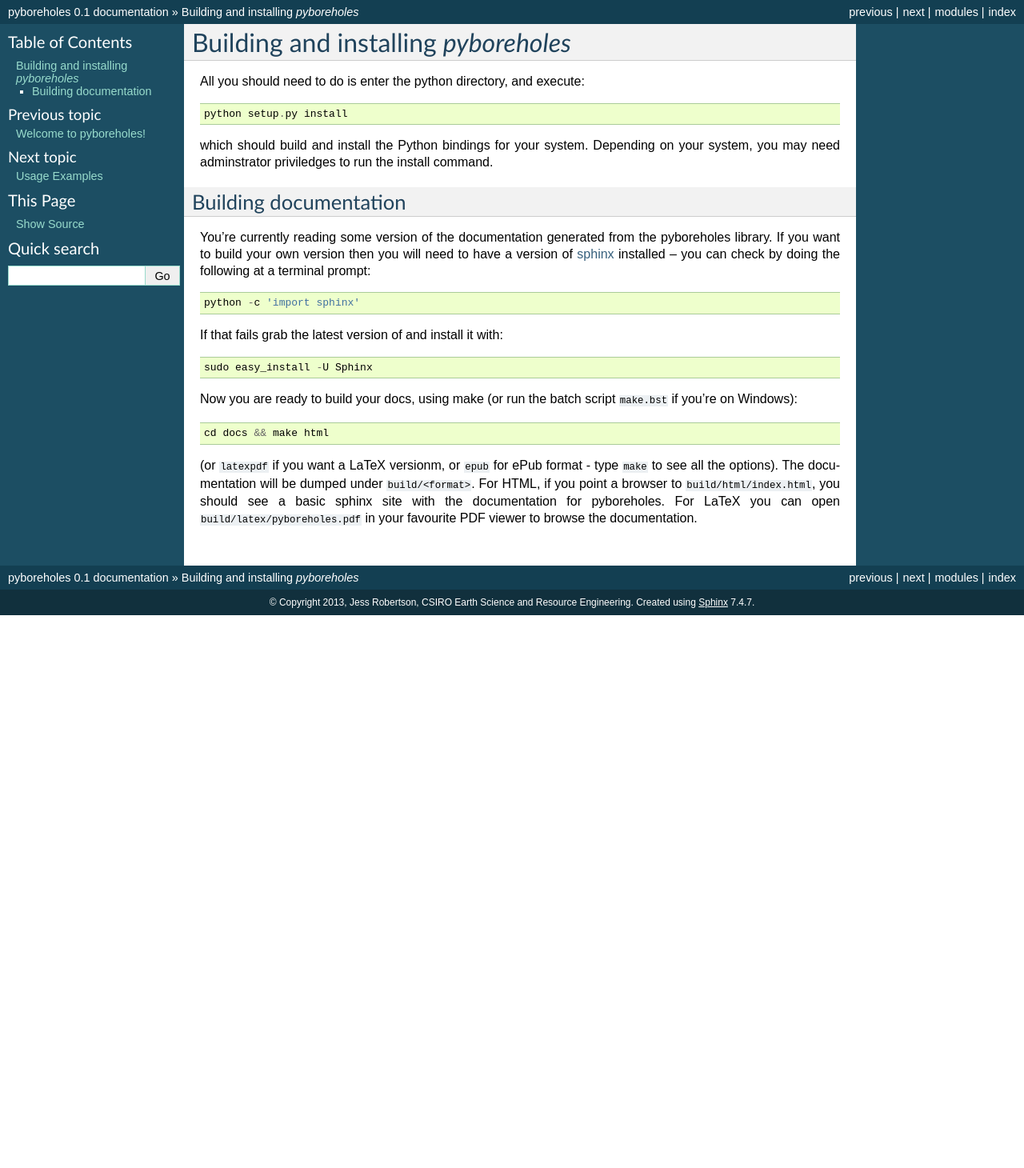
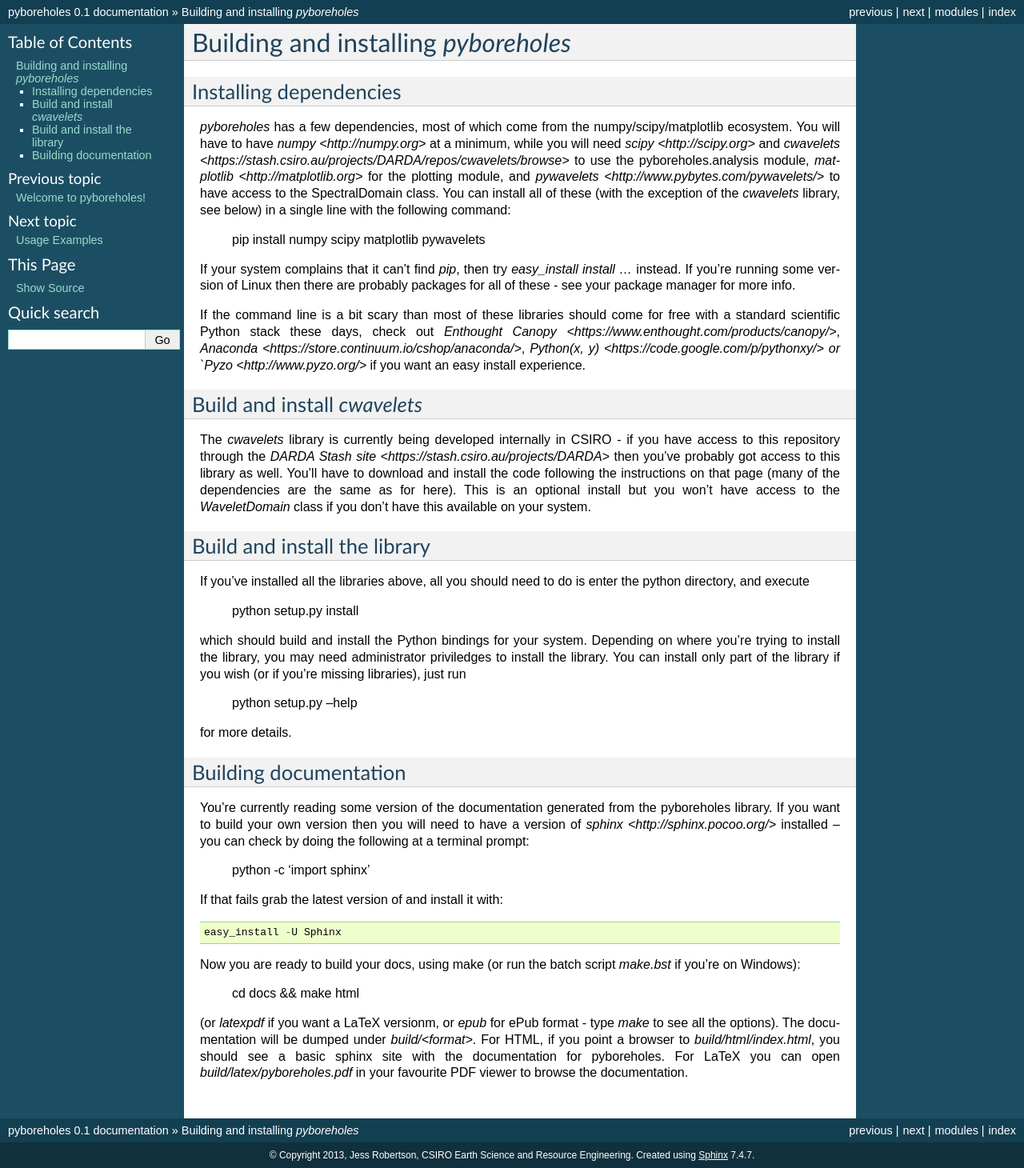
Before and after one commit to pysiss/pysiss, a Sphinx documentation site: the page built from docs/building.rst, in a window 1280 px wide. Shown: the whole page at 80% size. Built offline with Sphinx 7.4.7, drawn with Linux system fonts in a browser that asks for light colours; before the commit the page ends 900 px from its top, so only the background shows below that.

Commit message:
Updating install docs and README
Improved coverage of library dependencies

```diff
--- a/docs/building.rst
+++ b/docs/building.rst
@@ -3,27 +3,50 @@ Building and installing `pyboreholes`
 
 .. _installation:
 
-All you should need to do is enter the python directory, and execute::
+Installing dependencies
+-----------------------
+
+`pyboreholes` has a few dependencies, most of which come from the numpy/scipy/matplotlib ecosystem. You will have to have `numpy <http://numpy.org>` at a minimum, while you will need `scipy <http://scipy.org>` and `cwavelets <https://stash.csiro.au/projects/DARDA/repos/cwavelets/browse>` to use the pyboreholes.analysis module, `matplotlib <http://matplotlib.org>` for the plotting module, and `pywavelets <http://www.pybytes.com/pywavelets/>` to have access to the SpectralDomain class. You can install all of these (with the exception of the `cwavelets` library, see below) in a single line with the following command:
+
+    pip install numpy scipy matplotlib pywavelets
+
+If your system complains that it can't find `pip`, then try `easy_install install ...` instead. If you're running some version of Linux then there are probably packages for all of these - see your package manager for more info.
+
+If the command line is a bit scary than most of these libraries should come for free with a standard scientific Python stack these days, check out `Enthought Canopy <https://www.enthought.com/products/canopy/>`, `Anaconda <https://store.continuum.io/cshop/anaconda/>`, `Python(x, y) <https://code.google.com/p/pythonxy/> or `Pyzo <http://www.pyzo.org/>` if you want an easy install experience.
+
+Build and install `cwavelets`
+-----------------------------
+
+The `cwavelets` library is currently being developed internally in CSIRO - if you have access to this repository through the `DARDA Stash site <https://stash.csiro.au/projects/DARDA>` then you've probably got access to this library as well. You'll have to download and install the code following the instructions on that page (many of the dependencies are the same as for here). This is an optional install but you won't have access to the `WaveletDomain` class if you don't have this available on your system.
+
+Build and install the library
+----------------------------
+
+If you've installed all the libraries above, all you should need to do is enter the python directory, and execute
 
     python setup.py install
 
-which should build and install the Python bindings for your system. Depending on your system, you may need adminstrator priviledges to run the install command.
+which should build and install the Python bindings for your system. Depending on where you're trying to install the library, you may need administrator priviledges to install the library. You can install only part of the library if you wish (or if you're missing libraries), just run
+
+    python setup.py --help
+
+for more details.
 
 .. _documentation
 
 Building documentation
 ----------------------
 
-You're currently reading some version of the documentation generated from the pyboreholes library. If you want to build your own version then you will need to have a version of `sphinx <http://sphinx.pocoo.org/>`_ installed -- you can check by doing the following at a terminal prompt::
+You're currently reading some version of the documentation generated from the pyboreholes library. If you want to build your own version then you will need to have a version of `sphinx <http://sphinx.pocoo.org/>` installed -- you can check by doing the following at a terminal prompt:
 
   python -c 'import sphinx'
 
 If that fails grab the latest version of and install it with::
 
-  sudo easy_install -U Sphinx
+  easy_install -U Sphinx
 
-Now you are ready to build your docs, using make (or run the batch script :file:`make.bst` if you're on Windows)::
+Now you are ready to build your docs, using make (or run the batch script `make.bst` if you're on Windows):
 
   cd docs && make html
 
-(or :file:`latexpdf` if you want a LaTeX versionm, or :file:`epub` for ePub format - type :file:`make` to see all the options). The documentation will be dumped under :file:`build/<format>`. For HTML, if you point a browser to :file:`build/html/index.html`, you should see a basic sphinx site with the documentation for pyboreholes. For LaTeX you can open :file:`build/latex/pyboreholes.pdf` in your favourite PDF viewer to browse the documentation.
+(or `latexpdf` if you want a LaTeX versionm, or `epub` for ePub format - type `make` to see all the options). The documentation will be dumped under `build/<format>`. For HTML, if you point a browser to `build/html/index.html`, you should see a basic sphinx site with the documentation for pyboreholes. For LaTeX you can open `build/latex/pyboreholes.pdf` in your favourite PDF viewer to browse the documentation.
```
Also changed, not shown: README.md (+43 -5 lines).
